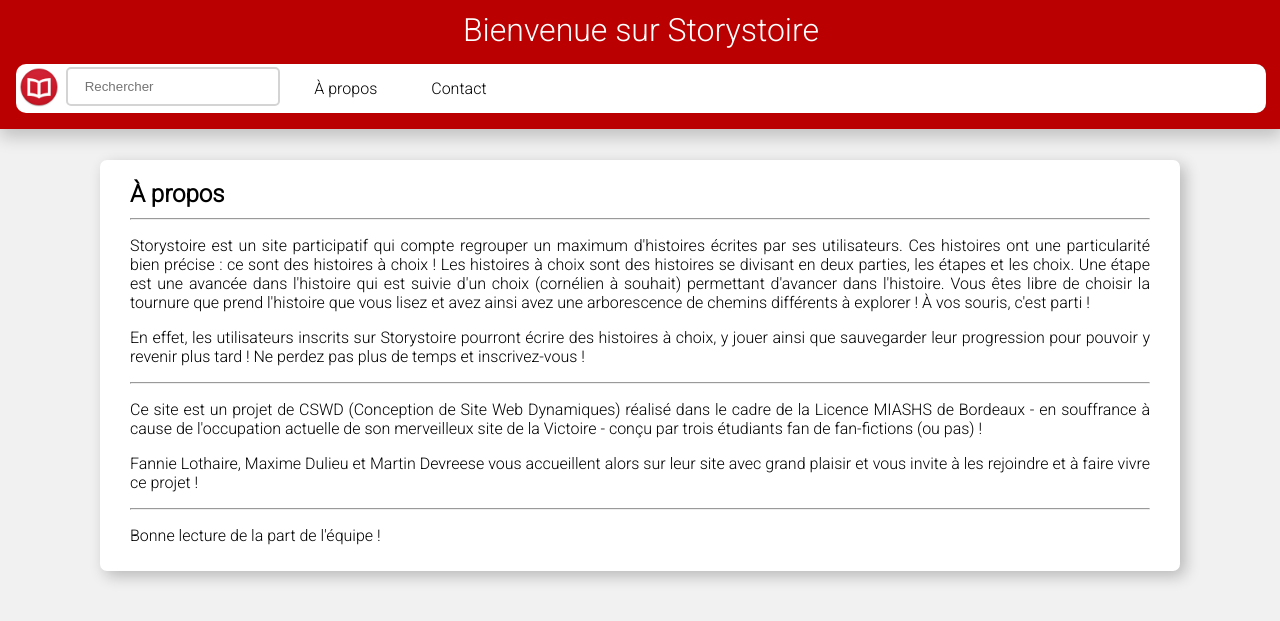
After one commit to Staphir/-MIASHS-ProjetS4, a PHP site: page /about.php in a window 1280 px wide. The commit adds this page. Shown: the top 621 px of the page. Run offline with PHP 8.4, Linux system fonts and the light colour scheme; the visitor is signed in with stand-in values (Sample User, id 1); data that the repository does not hold is empty; a stand-in replaces the project's code that opens the database connection.

Commit message:
visuel + contact

```diff
--- /dev/null
+++ b/Projet CSWD/about.php
@@ -0,0 +1,16 @@
+<?php
+$menu["title"] = "À propos";
+include("main_header.php");
+?>
+<section style="margin-right:100px;">
+    <article class="card">
+        <div>
+            <h2>À propos</h2><hr>
+            <p>Storystoire est un site participatif qui compte regrouper un maximum d'histoires écrites par ses utilisateurs. Ces histoires ont une particularité bien précise : ce sont des histoires à choix ! Les histoires à choix sont des histoires se divisant en deux parties, les étapes et les choix. Une étape est une avancée dans l'histoire qui est suivie d'un choix (cornélien à souhait) permettant d'avancer dans l'histoire. Vous êtes libre de choisir la tournure que prend l'histoire que vous lisez et avez ainsi avez une arborescence de chemins différents à explorer ! À vos souris, c'est parti !</p>
+            <p>En effet, les utilisateurs inscrits sur Storystoire pourront écrire des histoires à choix, y jouer ainsi que sauvegarder leur progression pour pouvoir y revenir plus tard ! Ne perdez pas plus de temps et inscrivez-vous !</p>
+            <hr><p>Ce site est un projet de CSWD (Conception de Site Web Dynamiques) réalisé dans le cadre de la Licence MIASHS de Bordeaux - en souffrance à cause de l'occupation actuelle de son merveilleux site de la Victoire - conçu par trois étudiants fan de fan-fictions (ou pas) !</p>
+            <p>Fannie Lothaire, Maxime Dulieu et Martin Devreese vous accueillent alors sur leur site avec grand plaisir et vous invite à les rejoindre et à faire vivre ce projet !</p>
+            <hr><p>Bonne lecture de la part de l'équipe !</p>
+        </div>
+    </article>
+</section>
--- a/Projet CSWD/css/style.css
+++ b/Projet CSWD/css/style.css
@@ -85,7 +85,7 @@ ul.menu {
     border-radius: 10px;
 }
 
-ul.menu li.menuitem a, .userbtn, .log_b {
+ul.menu li.menuitem a, ul.menu li.menuitem p, .userbtn, .log_b {
     transition: background .10s ease-in-out;
     text-decoration: none;
     padding: .75em 1.25em;
@@ -146,10 +146,6 @@ input[type=submit]:hover {
 
 }
 
-section {
-    width: 80%;
-}
-
 footer {
     background-color: var(--header-color);
     padding:2px;
@@ -183,11 +179,12 @@ article.card div {
 article.card div h2 {
     text-align: left;
     margin-top:10px;
+    margin-bottom:10px;
 }
 
-article div hr {
+/* article div hr {
     width:95%
-}
+} */
 
 article img {
     border-top-left-radius: var(--card-border-radius);
--- a/Projet CSWD/main_header.php
+++ b/Projet CSWD/main_header.php
@@ -2,6 +2,8 @@
 if (isset($_GET) && !empty($_GET)) {
     $search = $_GET["search"];
 } else {$search = "";}
+
+$search_value = "value=".$search;
 ?>
 <!DOCTYPE html>
 <html lang="fr">
@@ -23,12 +25,32 @@ if (isset($_GET) && !empty($_GET)) {
             <header class="noselect"><h1>Bienvenue sur Storystoire</h1></header>
             <nav class="navbar">
                 <ul class="menu">
-                    <li><img id="mainicon" src="images/icon.png"
-                    width=40 height=40></li>
+                    <li>
+                        <a href="index.php"><img id="mainicon" src="images/icon.png"
+                        width=40 height=40></a>
+                    </li>
                         <form action="search.php" method="get">
-                        <?php $search_value = "value=".$search; ?>
                             <li class="menuitem"><input type="search" name="search" placeholder="Rechercher" <?php echo $search_value; ?>></li>
                         </form>
+                    <li class="menuitem">
+                        <?php
+                        if ($menu["title"] == "À propos") {
+                            ?><p class="noselect">À propos</p><?php
+                        } else {
+                            ?><a href="about.php">À propos</a><?php
+                        }
+                        ?>
+                    </li>
+                    <li class="menuitem">
+                        <?php
+                        if ($menu["title"] == "Contact") {
+                            ?><p class="noselect">Contact</p><?php
+                        } else {
+                            ?><a href="contact.php">Contact</a><?php
+                        }
+                        ?>
+                    </li>
+
                         <?php
                         if(!isset($_SESSION['login_user'])){
                             echo "<li class='menuitem'><a href='user_handling/login.php'>Se connecter</a></li>";
--- a/Projet CSWD/search.php
+++ b/Projet CSWD/search.php
@@ -1,4 +1,5 @@
 <?php
+$menu["title"] = "Rechercher";
 include("main_header.php");
 
 include("footer.php");
```
Also changed, not shown: Projet CSWD/index.php (+4 -3 lines). Lines whose indentation alone changed are shown as unchanged.
